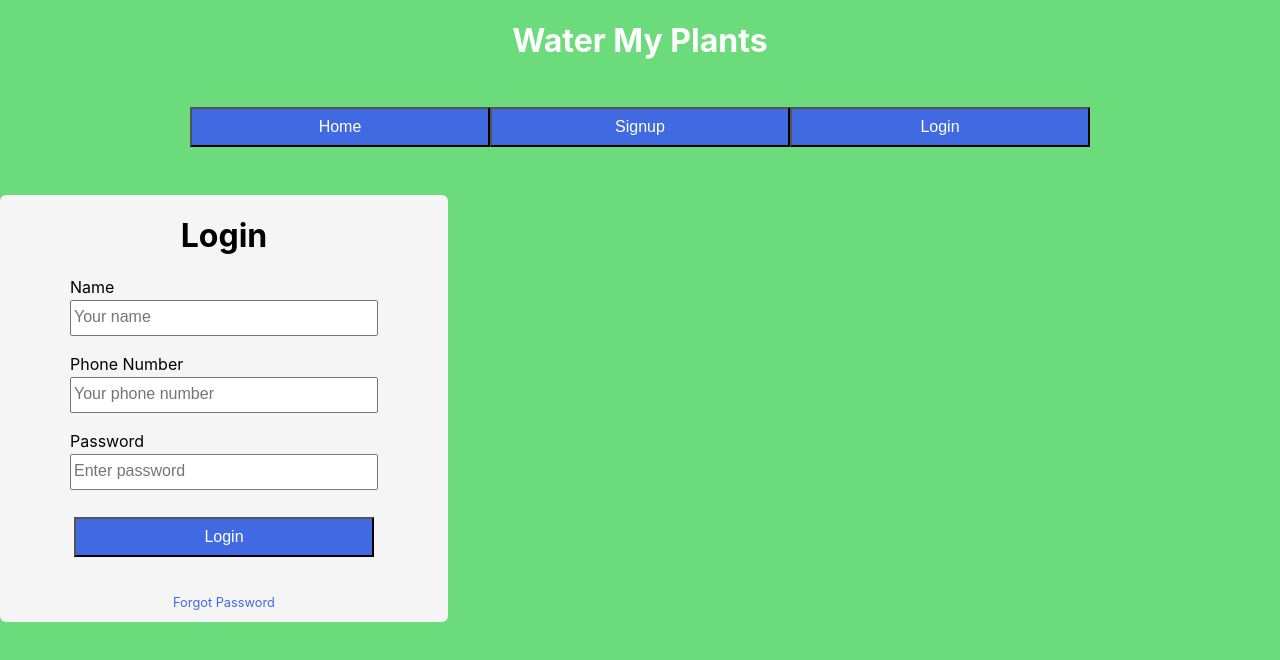
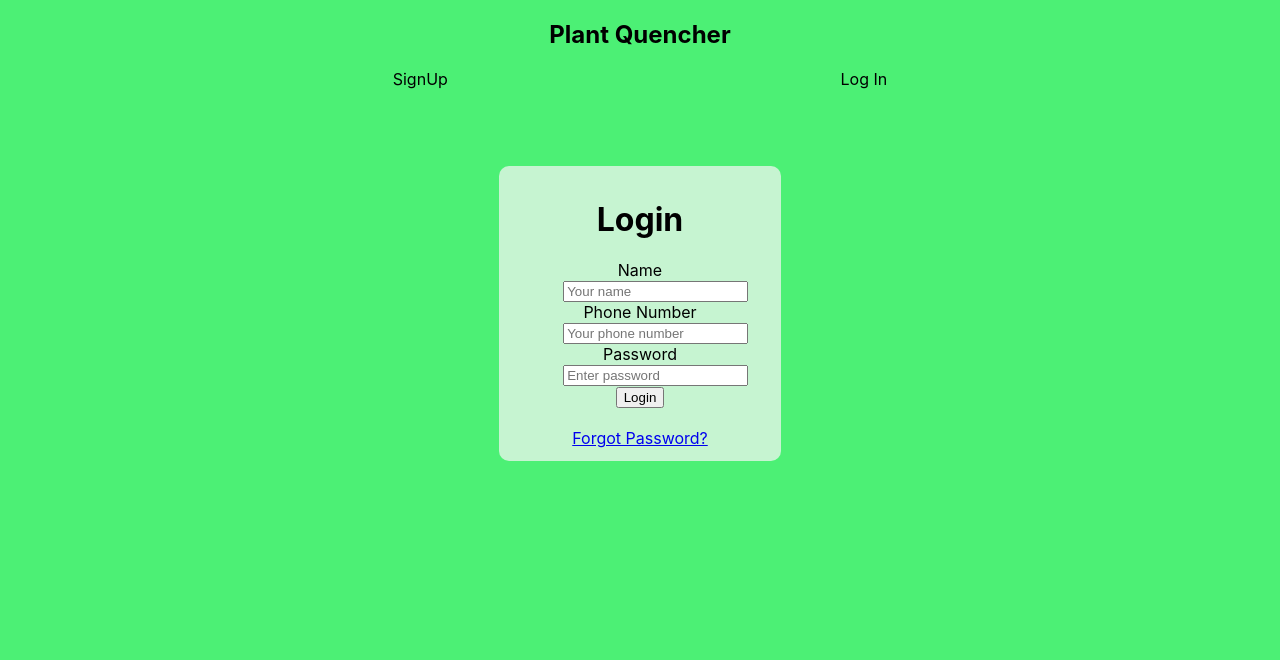
Before and after one commit to Vrndavana/Plant-Quencher, a React (Create React App) app in the folder water-plants/: page /Login in a window 1280 px wide. Shown: the top 660 px of the page. Built offline with nearby package versions, Linux system fonts and the light colour scheme.

Commit message:
Refactored Routing

```diff
--- a/water-plants/src/App.css
+++ b/water-plants/src/App.css
@@ -1,13 +1,11 @@
-body {
-  background-color: rgb(108, 219, 123);
-  box-sizing: border-box;
-}
-
+/* Pre made CSS */
 .App {
   text-align: center;
-  box-sizing: border-box;
+  background-color: #4cf075 ;
+  height: 100vh;
+  overflow: hidden;
 }
-
+/* Changed .App to have height and a background */
 .App-logo {
   height: 40vmin;
   pointer-events: none;
@@ -20,8 +18,8 @@ body {
 }
 
 .App-header {
-  background-color: #282c34;
-  min-height: 100vh;
+  background-color: #cdd48f;
+  min-height: 10vh;
   display: flex;
   flex-direction: column;
   align-items: center;
@@ -43,172 +41,38 @@ body {
   }
 }
 
-div.form {
-  display: flex;
-  justify-content: center;
-  flex-wrap: wrap;
-  width: 35%;
-  box-sizing: border-box;
+
+
+
+/* Custom CSS */
+
+
+.Sign-N-Log{
+  padding-top: 3%;
+  display:flex;
+  justify-content: space-evenly;
+  flex-direction: row;
+}
+.Log{
+  margin: 6% auto;
+  width: 12%;
+  padding:1% 5%;
+  background-color:#f7f7f7b6 ;
+  border-radius: 10px;
 }
 
-form {
-  background-color: whitesmoke;
-  width: 100%;
-  padding-bottom: 1.7%;
-  margin-top: 2%;
-  margin-bottom: 5%;
-  border-radius: 6px;
-  box-sizing: border-box;
+.Sign{
+  margin: 6% auto;
+  width: 12%;
+  padding:1% 5%;
+  background-color: #f7f7f7b6;
+  border-radius: 10px;
 }
 
-label {
-  display: flex;
-  flex-direction: column;
-  align-items: flex-start;
-  margin-bottom: 4%;
-  box-sizing: border-box;
+.nav-links {
+  display:flex;
+  flex-direction: row;
+  justify-content: space-evenly;
+  text-decoration: none;
+  color:rgb(0, 0, 0);
 }
-
-input#name {
-  width: 300px;
-  height: 30px;
-  margin-top: 1%;
-}
-input#number {
-  width: 300px;
-  height: 30px;
-  margin-top: 1%;
-}
-input#password {
-  width: 300px !important;
-  height: 30px;
-  margin-top: 1%;
-}
-input#repassword {
-  width: 300px !important;
-  height: 30px;
-  margin-top: 1%;
-}
-a {
-  display: none;
-}
-
-button {
-  height: 40px;
-  width: 300px;
-  background-color: royalblue;
-  color: white;
-  font-size: 1rem;
-  margin-top: 2%;
-  margin-bottom: 3%;
-}
-
-p.errors {
-  color: red;
-  margin: 0;
-}
-
-ul {
-  list-style-type: none;
-  margin: 0;
-  padding: 0;
-  margin-bottom: 2%;
-}
-
-::placeholder {
-  font-size: 1rem;
-}
-p {
-  font-size: 0.8rem;
-  color: royalblue;
-  margin: 1%;
-}
-
-select.food-select {
-  width: 300px;
-  height: 30px;
-  font-size: 1rem;
-}
-
-.termsBox {
-  display: flex;
-  justify-content: center;
-  margin: 2%;
-}
-
-h1 {
-  color: white;
-}
-
-.signup {
-  color: black;
-}
-
-.signupLogin {
-  display: flex;
-  justify-content: space-evenly;
-}
-
-.login {
-  color: black;
-}
-
-.loginLabels {
-  display: flex;
-  flex-direction: column;
-  align-items: center;
-}
-
-.signupLabels {
-  display: flex;
-  flex-direction: column;
-  align-items: center;
-  box-sizing: border-box;
-}
-
-.createPlant {
-  background: #209cee;
-  padding: 30px;
-  height: 100vh;
-  display: flex;
-  justify-content: center;
-}
-
-
-.plantList {
-  background: #e8e8e8;
-  border-radius: 4px;
-  padding: 5px;
-  width: 40vw;
-  height: 60vh;
-}
-
-.plant {
-  background: #fff;
-  box-shadow: 1px 1px 1px rgba(0, 0, 0, 0.15);
-  padding: 3px 10px;
-  font-size: 12px;
-  margin-bottom: 6px;
-  border-radius: 3px;
-  display: flex;
-  align-items: center;
-  justify-content: space-between;
-  font-size: 1.2rem;
-}
-
-input.input {
-  width: 98%;
-  font-size: 1.2rem;
-  height: 40px;
-}
-
-.delbtn {
-  width: 70px;
-  background-color: red;
-
-}
-
-.editbtn {
-  width: 70px;
-  background-color: lightgreen;
-}
--- a/water-plants/src/App.js
+++ b/water-plants/src/App.js
@@ -5,18 +5,41 @@ import SignUp from "./Components/SignUp";
 import Login from "./Components/Login";
 import CreatePlant from "./Components/CreatePlant";
 import Welcome from "./Components/Welcome";
-import { Route } from "react-router-dom";
+import { Link, Switch, Route } from "react-router-dom";
 
 
 function App() {
   return (
-    <div className="App">
-      <Header />
-      <Route exact path="/"><Welcome /></Route>
-      <Route path="/login"><Login /></Route>
-      <Route path="/signup"><SignUp /></Route>
-      <Route path="/myplants"><CreatePlant /></Route>
+
+  <div className="App">
+    <nav className='navi'>
+
+     <h1 className="PQ-header">  Plant Quencher  </h1>
+
+      <div className="nav-links">
+          <Link className="nav-links" to="/SignUp"> SignUp </Link>
+          <Link className='nav-links' to="/login"> Log In</Link>
+
+      </div>
+
+   </nav>
+
+
+        {/* <div className='Sign'> <SignUp/>  </div>
+        <div className='Log'> <Login/> <br></br> <a href='https://soundcloud.com/v-hines'>Forgot Password?</a> </div>
+     */}
+
+      <Switch>
+        <Route exact path="/" component= {Welcome}/>
+        <Route exact path="/SignUp"> <SignUp /> </Route>
+        <Route exact path="/Login"> <Login /> </Route>
+        <Route path="/Log/:plantID">  </Route>
+      </Switch>
+
+      {/* <CreatePlant /> */}
+
     </div>
+
   );
 }
 
--- a/water-plants/src/Components/Login.js
+++ b/water-plants/src/Components/Login.js
@@ -13,7 +13,7 @@ const LoginForm = ({ values, errors, touched, status }) => {
   }, [status]);
   return (
     <div className="form">
-      <Form>
+      <Form className="Log">
         <h1 className="login">Login</h1>
         <div className="loginLabels">
         <label htmlFor="name">
@@ -32,11 +32,10 @@ const LoginForm = ({ values, errors, touched, status }) => {
         </label>
         <label htmlFor="password">
           Password
-          <Field
-            id="password"
-            name="password"
-            placeholder="Enter password"
-          />
+          <Field id="password" name="password" placeholder="Enter password"/>
+          {touched.password && errors.password && (
+            <p className="errors">{errors.password}</p>
+          )}
         </label>
         </div>
 
@@ -44,7 +43,7 @@ const LoginForm = ({ values, errors, touched, status }) => {
         <button type="submit">Login</button>
         <br></br>
         <br></br>
-        <p>Forgot Password</p>
+        <a href="https://soundcloud.com/v-hines"> Forgot Password?</a>
       </Form>
     </div>
   );
@@ -61,7 +60,8 @@ const FormikUserForm = withFormik({
 
   validationSchema: Yup.object().shape({
     name: Yup.string().required("Please enter your name"),
-    number: Yup.number().required("Please enter your number")
+    number: Yup.number().required("Please enter your number"),
+    password: Yup.string().required("Please enter your password")
   }),
 
   handleSubmit(values, { setStatus, resetForm }) {
--- a/water-plants/src/Components/SignUp.js
+++ b/water-plants/src/Components/SignUp.js
@@ -13,7 +13,7 @@ const UserForm = ({ values, errors, touched, status }) => {
   }, [status]);
   return (
     <div className="form">
-      <Form>
+      <Form className="Sign">
         <h1 className="signup">Sign Up</h1>
         <div className="signupLabels">
         <label htmlFor="name">
@@ -32,11 +32,10 @@ const UserForm = ({ values, errors, touched, status }) => {
         </label>
         <label htmlFor="password">
           Password
-          <Field
-            id="password"
-            name="password"
-            placeholder="Enter password"
-          />
+          <Field id="password" type="text" name="password" placeholder="Enter password"/>
+          {touched.password && errors.password && (
+            <p className="errors">{errors.password}</p>
+          )}
         </label>
         <label htmlFor="repassword">
           Repeat Password
@@ -64,15 +63,21 @@ const FormikUserForm = withFormik({
   mapPropsToValues(props) {
     return {
       name: props.name || "",
+      password: props.password || "",
+      repassword: props.repassword || "",
       number: props.number || "",
-      password: props.password || "",
     };
   },
 
+  // Declare shape and requirement of values object (form state )
   validationSchema: Yup.object().shape({
-    name: Yup.string().required("Please enter your name"),
-    number: Yup.number().required("Please enter your number")
+    // passing a string in required makes a custom inline error msg
+    name: Yup.string().required("Create Username"),
+    password: Yup.string().required("Create Password"),
+    repassword: Yup.string().required("Re-Enter Password"),
+    number: Yup.string().required("Enter Phone Number")
   }),
+
 
   handleSubmit(values, { setStatus, resetForm }) {
     console.log("submitting", values);
```
Also changed, not shown: 1 other file (tests, documents, lock files or other folders).
